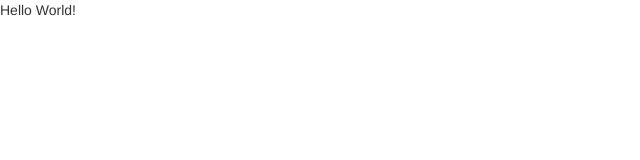
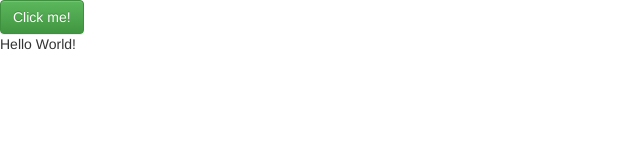
Before and after one commit to henaree/henry.eaton.uk.net, a plain HTML site: page index.html in a window 1280 px wide. Shown: the whole page, without its empty margins (0-640 px from the left). Drawn offline with nearby package versions, Linux system fonts and the light colour scheme.

Commit message:
Button test
added a button with a success class to see if bootstrap is working
correctly

```diff
--- a/index.html
+++ b/index.html
@@ -16,6 +16,8 @@
 
 	<body>
 
+	<button class="btn btn-success">Click me!</button>
+
 	<p>Hello World!</p>
 
 	<script src="https://ajax.googleapis.com/ajax/libs/jquery/2.2.0/jquery.min.js"></script>
```
